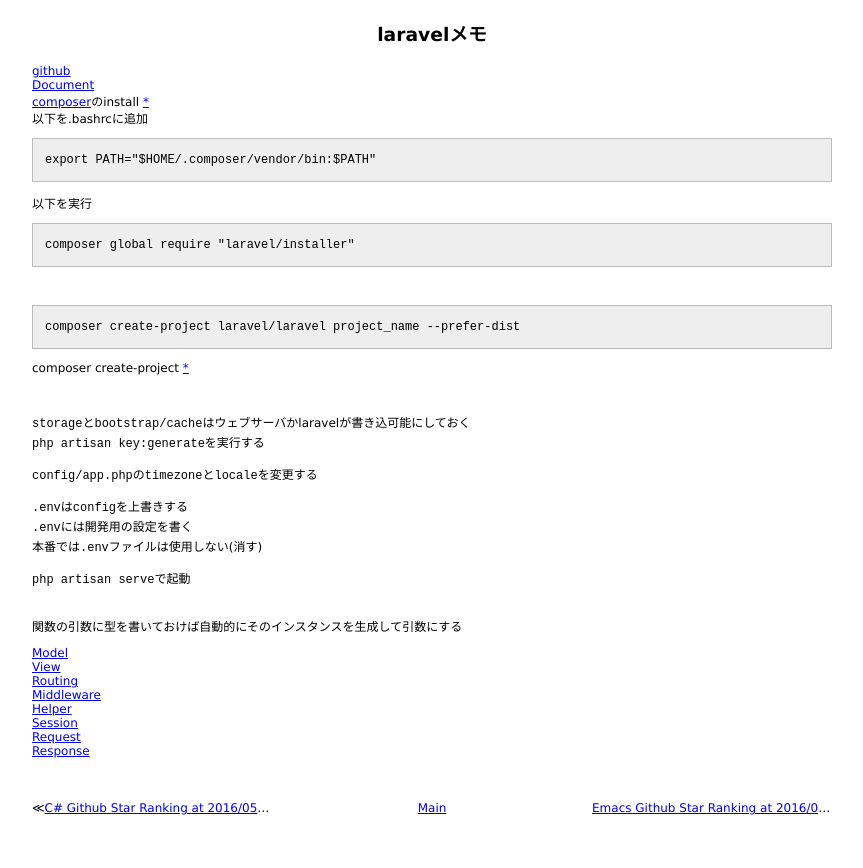
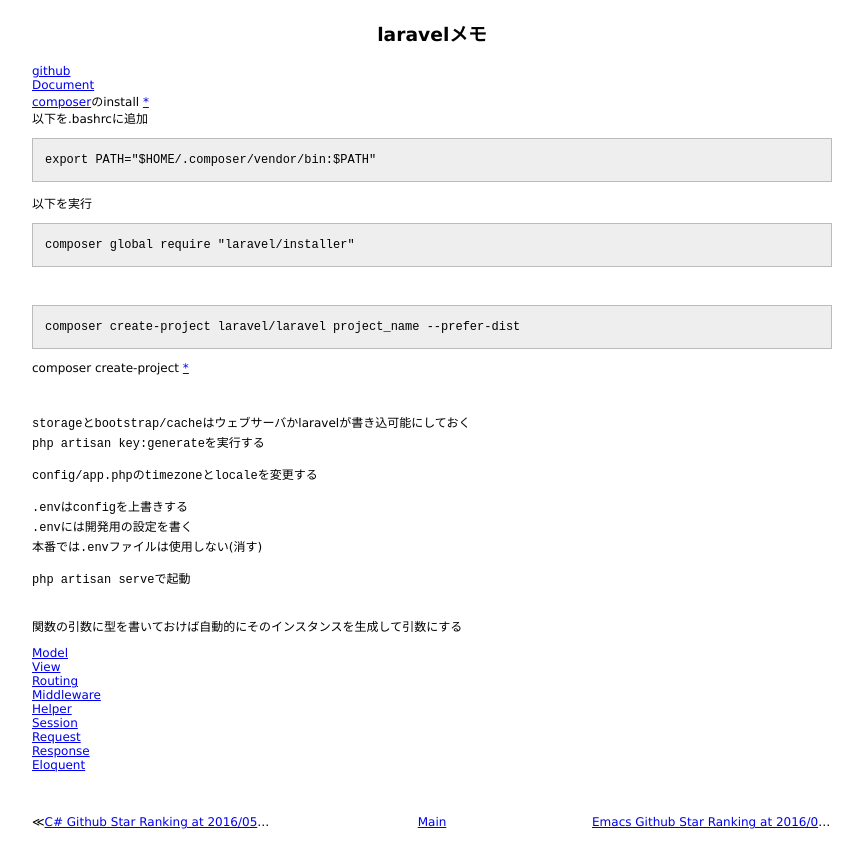
Before and after one commit to 38elements/38elements.github.com, a Jekyll site: the page built from _posts/2016-05-03-laravel.md, in a window 1280 px wide. Shown: the top 868 px of the page, without its empty margins (208-1071 px from the left). Built offline with Jekyll 4.4.1, drawn with Linux system fonts in a browser that asks for light colours.

Commit message:
Update 2016-05-03-laravel.md

```diff
--- a/_posts/2016-05-03-laravel.md
+++ b/_posts/2016-05-03-laravel.md
@@ -47,3 +47,4 @@ composer create-project [*](https://getcomposer.org/doc/03-cli.md#create-project
 [Session](/2016/05/15/laravel-session.html)
 [Request](/2016/05/10/laravel-request.html)
 [Response](/2016/05/14/laravel-response.html)
+[Eloquent](/2016/05/17/eloquent.html)
```
